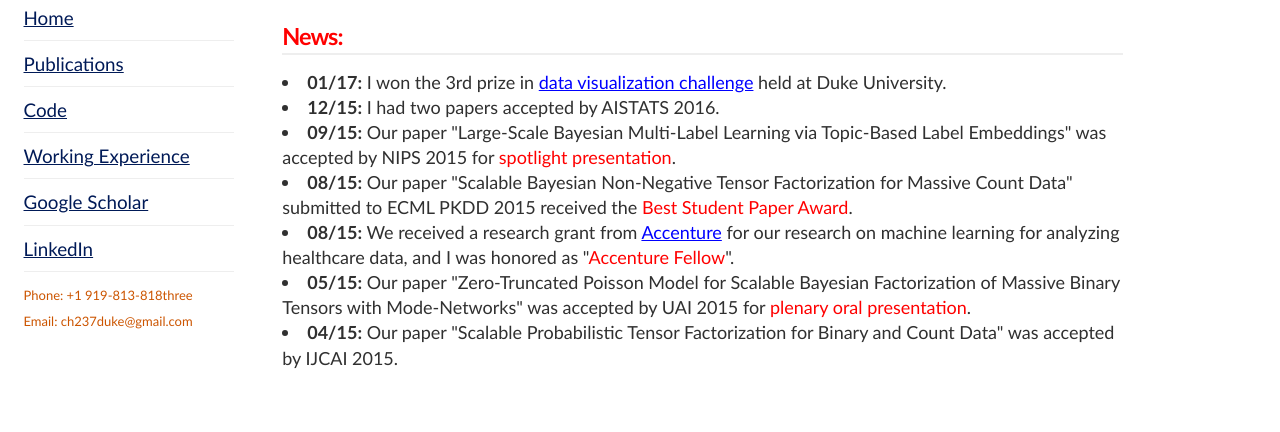
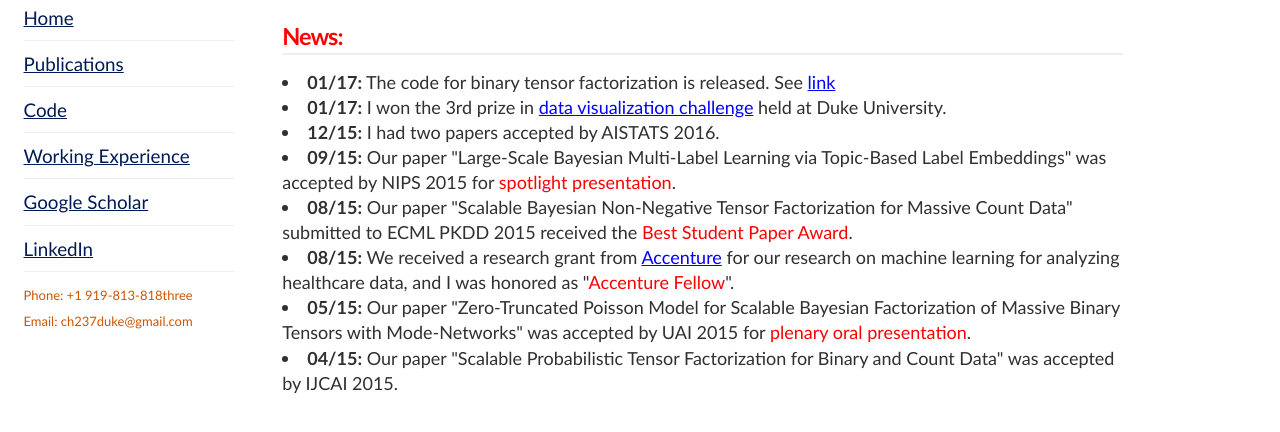
Before and after one commit to ianhoo65/ch237.github.io, a plain HTML site: page index.html in a window 1280 px wide. Shown: the part 290-722 px from the top of the page. Drawn offline with Linux system fonts and the light colour scheme.

Commit message:
Update index.html

```diff
--- a/index.html
+++ b/index.html
@@ -64,6 +64,9 @@
 
 		<br/>
         <h3><font color="red">News:</font></h3>
+	<font size="4.5">
+            <li>  <strong>01/17:</strong> The code for binary tensor factorization is released. See  <a style=" color: blue;"href="https://github.com/ch237/BinaryTensorFactorization">link</a>
+        </li>
         <font size="4.5">
             <li>  <strong>01/17:</strong> I won the 3rd prize in  <a style=" color: blue;"href="https://rc.duke.edu/scholars-vis-challenge/">data visualization challenge</a> held at Duke University.
         </li>
```
